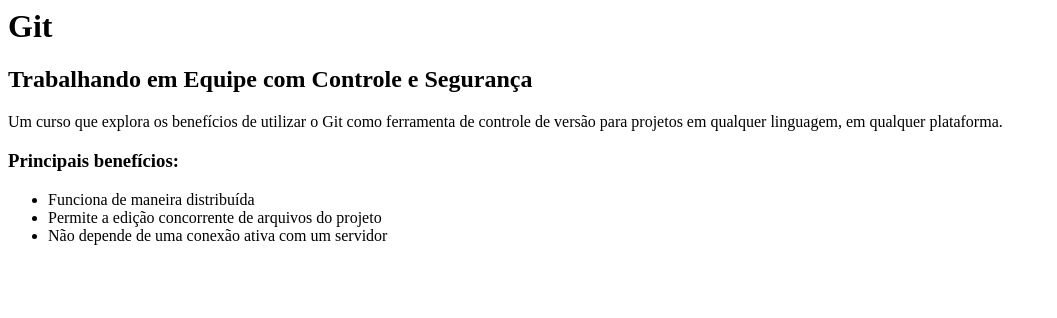
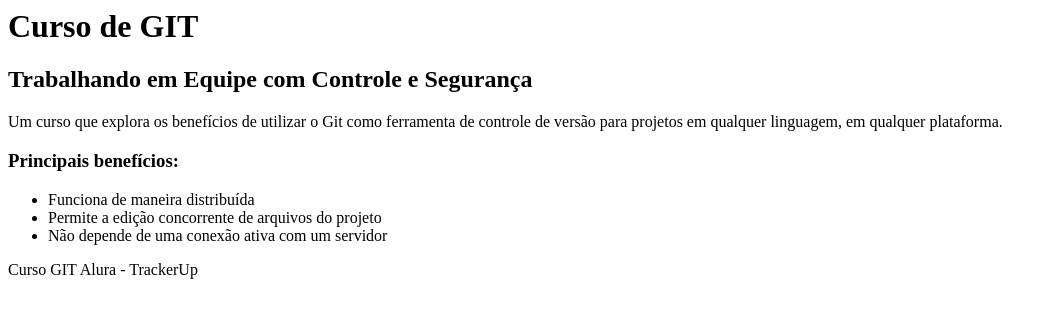
Before and after one commit to saulogrego/curso-git-alura, a plain HTML site: page index.html in a window 1280 px wide. Shown: the whole page, without its empty margins (0-1057 px from the left). Drawn offline with Linux system fonts and the light colour scheme.

```diff
--- a/index.html
+++ b/index.html
@@ -2,7 +2,7 @@
     <head>
     </head>
     <body>
-        <h1>Git</h1>
+        <h1>Curso de GIT</h1>
         <h2>Trabalhando em Equipe com Controle e Segurança</h2>
 
         <p>Um curso que explora os benefícios de utilizar o Git como ferramenta de controle de versão para projetos em qualquer linguagem, em qualquer plataforma.</p>
@@ -13,5 +13,7 @@
             <li>Permite a edição concorrente de arquivos do projeto</li>
             <li>Não depende de uma conexão ativa com um servidor</li>
         </ul>
+
+        <p>Curso GIT Alura - TrackerUp</p>
     </body>
 </html>
```
